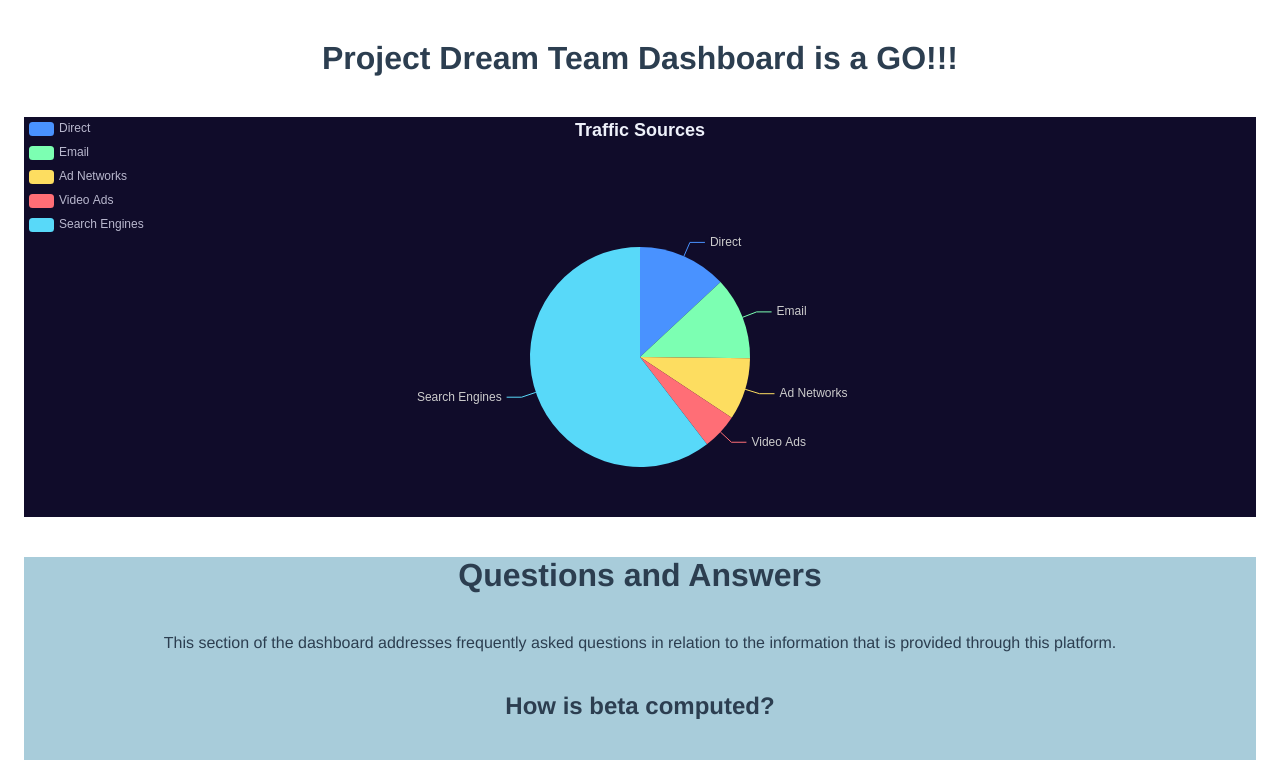
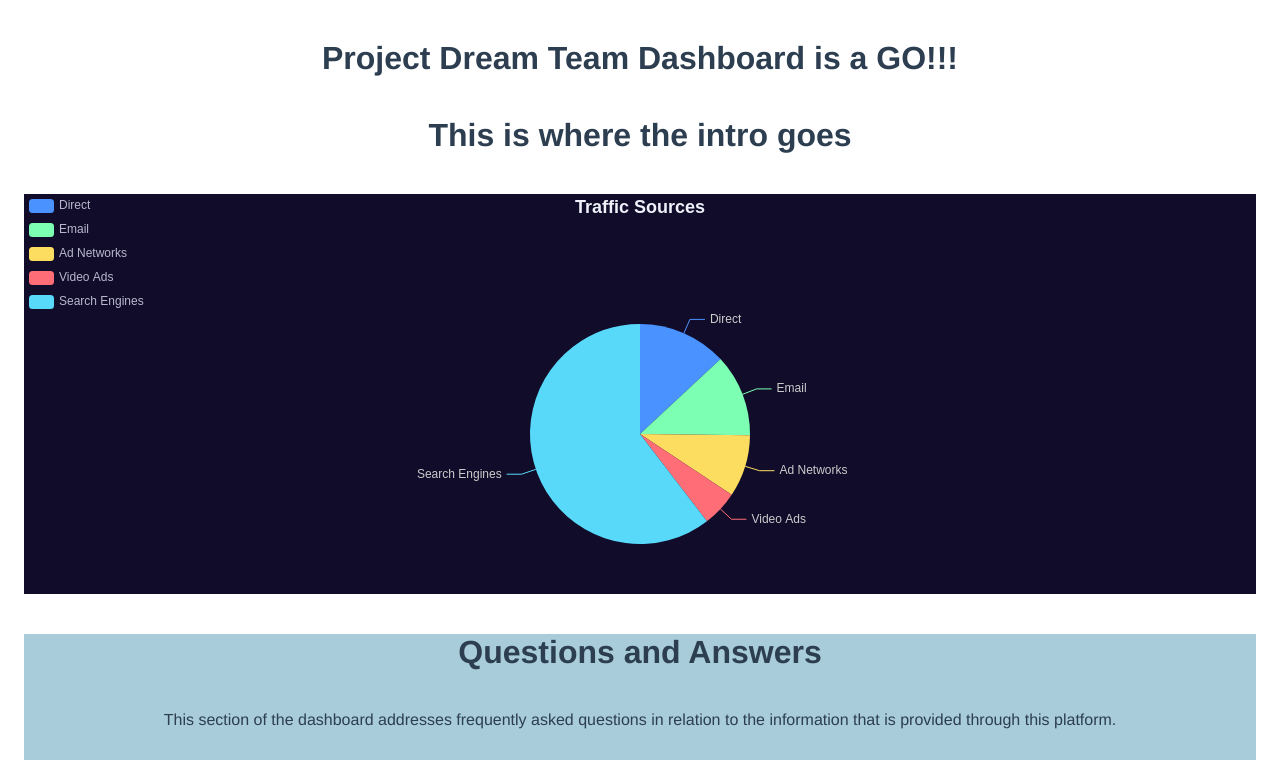
Before and after one commit to DominicGBauer/system-design-dashboard, a Vue app: page / in a window 1280 px wide. Shown: the top 760 px of the page. Built offline with nearby package versions, Linux system fonts and the light colour scheme; no server answers.

Commit message:
feat: added intro placeholder

```diff
--- a/src/App.vue
+++ b/src/App.vue
@@ -1,18 +1,22 @@
 <template>
   <Heading />
+  <Introduction />
   <Dashboard />
   <Faq />
+
 </template>
 
 <script>
 import Dashboard from './components/Dashboard.vue'
 import Heading from './components/Heading.vue'
 import Faq from './components/Faq.vue'
+import Introduction from './components/Introduction.vue'
 
 export default {
   name: 'App',
   components: {
     Heading,
+    Introduction,
     Dashboard,
     Faq,
   },
--- /dev/null
+++ b/src/components/Introduction.vue
@@ -0,0 +1,17 @@
+<template>
+  <div>
+    <h1>This is where the intro goes</h1>
+  </div>
+</template>
+
+<script>
+export default {
+  name: 'Intro',
+}
+</script>
+
+<style lang="scss" scoped>
+h1 {
+  margin: 40px 0;
+}
+</style>
```
